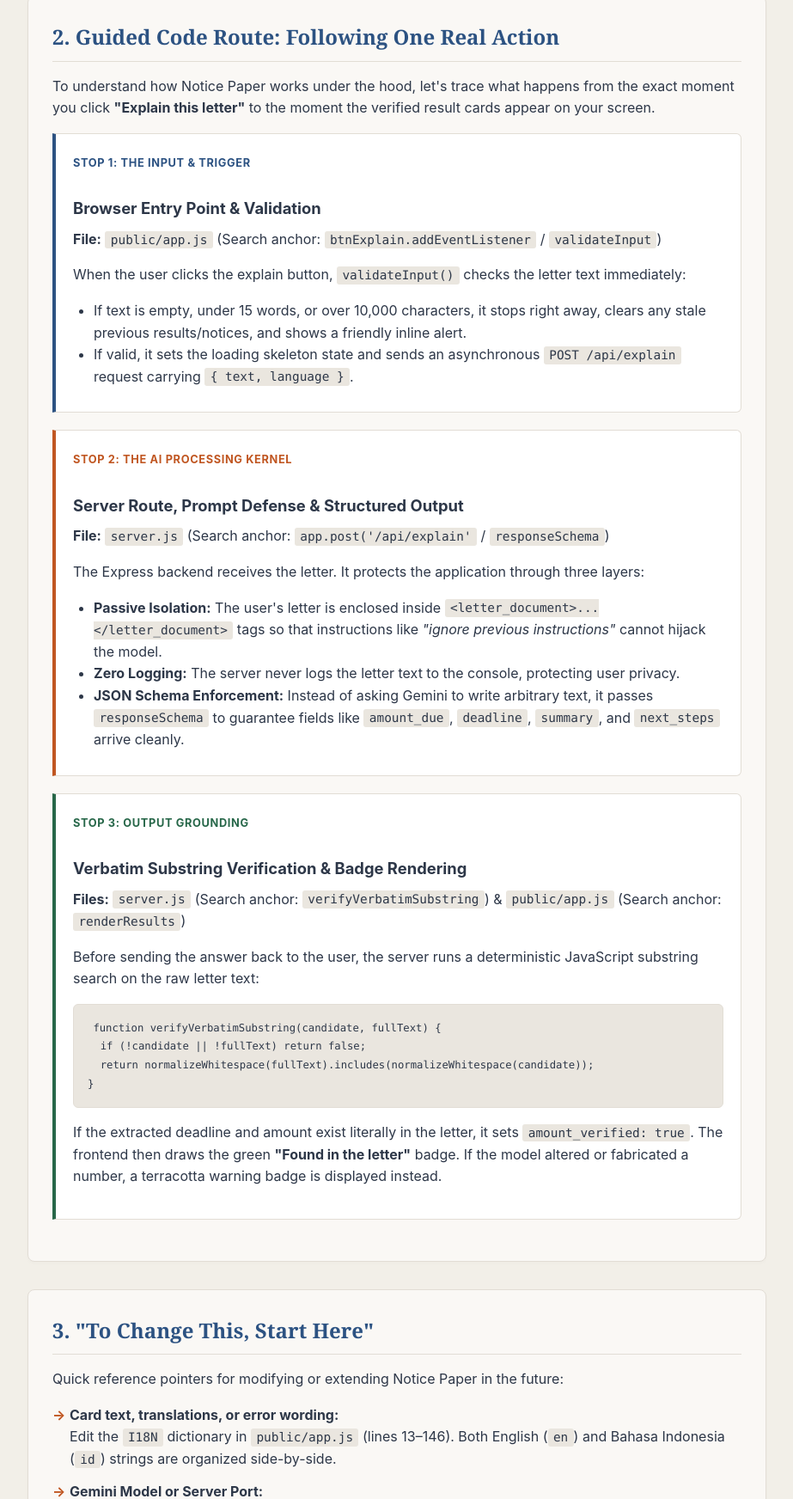
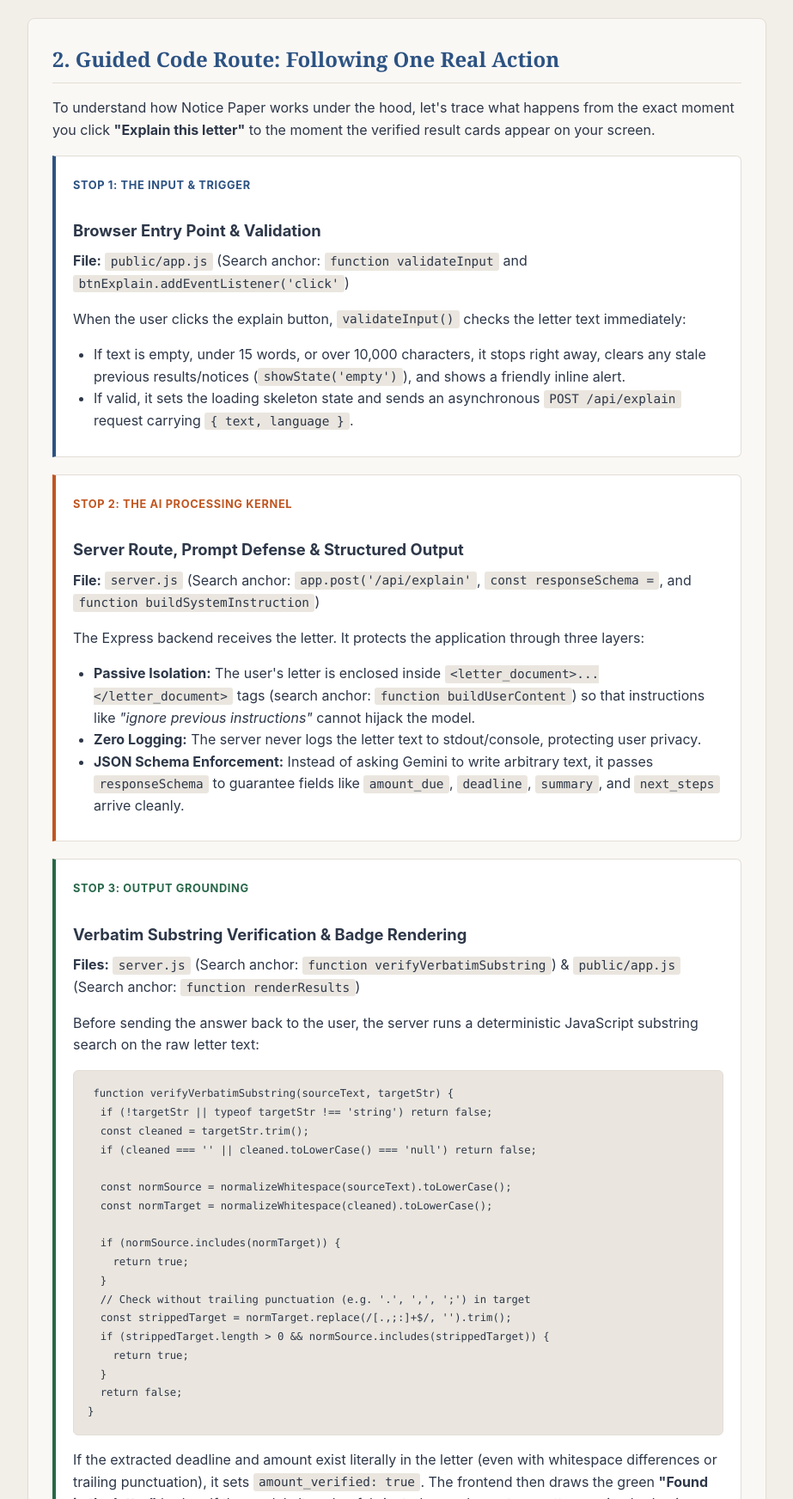
Before and after one commit to galangekapraja/notice-paper, a website: page devpost/app-map.html in a window 1280 px wide. Shown: the part 1056-2800 px from the top of the page at 86% size, without its empty margins (178-1101 px from the left). Drawn offline with Linux system fonts and the light colour scheme.

Commit message:
Update app-map.html with exact verbatim logic, search anchors, and limit documentation

```diff
--- a/devpost/app-map.html
+++ b/devpost/app-map.html
@@ -187,6 +187,14 @@
       margin-top: 1rem;
     }
 
+    .limit-box {
+      border-left: 4px solid #D69E2E;
+      background: #FEFCBF;
+      padding: 1rem 1.25rem;
+      border-radius: 0 6px 6px 0;
+      margin-top: 1rem;
+    }
+
     footer {
       text-align: center;
       font-size: 0.85rem;
@@ -211,7 +219,7 @@
       <ul style="margin-left: 1.5rem; margin-bottom: 1rem;">
         <li><strong>Frontend Client (<code>public/index.html</code>, <code>public/app.js</code>, <code>public/style.css</code>)</strong>: Collects letter text, validates boundaries (&lt;15 words, &gt;10,000 characters, empty), renders loading states, and draws verified badges.</li>
         <li><strong>Server &amp; API Controller (<code>server.js</code>)</strong>: Enforces a 50kb payload limit, wraps letters in passive <code>&lt;letter_document&gt;</code> tags for prompt injection defense, and queries Gemini with native structured outputs.</li>
-        <li><strong>Deterministic Verbatim Verifier (<code>server.js</code>)</strong>: Programmatically checks whether AI-extracted deadlines and amounts literally appear in the source text, normalizing whitespace variations.</li>
+        <li><strong>Deterministic Verbatim Verifier (<code>server.js</code>)</strong>: Programmatically checks whether AI-extracted deadlines and amounts literally appear in the source text, normalizing whitespace and punctuation variations.</li>
       </ul>
 
       <!-- Inline Architecture Diagram -->
@@ -225,7 +233,7 @@
           <text x="110" y="125" font-family="sans-serif" font-size="10" fill="#5A6A80" text-anchor="middle">• POST /api/explain</text>
 
           <!-- Arrow 1 -> 2 -->
-          <path d="M 215 90 L 265 90" stroke="#C05621" stroke-width="2" marker-end="url(#arrow)"/>
+          <path d="M 215 90 L 265 90" stroke="#C05621" stroke-width="2"/>
           <text x="240" y="80" font-family="monospace" font-size="9" fill="#C05621" text-anchor="middle">JSON</text>
 
           <!-- Server Box -->
@@ -257,10 +265,10 @@
       <div class="stop-card">
         <span class="stop-badge">Stop 1: The Input &amp; Trigger</span>
         <h3>Browser Entry Point &amp; Validation</h3>
-        <p><strong>File:</strong> <code>public/app.js</code> (Search anchor: <code>btnExplain.addEventListener</code> / <code>validateInput</code>)</p>
+        <p><strong>File:</strong> <code>public/app.js</code> (Search anchor: <code>function validateInput</code> and <code>btnExplain.addEventListener('click'</code>)</p>
         <p>When the user clicks the explain button, <code>validateInput()</code> checks the letter text immediately:</p>
         <ul style="margin-left: 1.5rem; margin-bottom: 0.5rem;">
-          <li>If text is empty, under 15 words, or over 10,000 characters, it stops right away, clears any stale previous results/notices, and shows a friendly inline alert.</li>
+          <li>If text is empty, under 15 words, or over 10,000 characters, it stops right away, clears any stale previous results/notices (<code>showState('empty')</code>), and shows a friendly inline alert.</li>
           <li>If valid, it sets the loading skeleton state and sends an asynchronous <code>POST /api/explain</code> request carrying <code>{ text, language }</code>.</li>
         </ul>
       </div>
@@ -269,11 +277,11 @@
       <div class="stop-card stop-2">
         <span class="stop-badge">Stop 2: The AI Processing Kernel</span>
         <h3>Server Route, Prompt Defense &amp; Structured Output</h3>
-        <p><strong>File:</strong> <code>server.js</code> (Search anchor: <code>app.post('/api/explain'</code> / <code>responseSchema</code>)</p>
+        <p><strong>File:</strong> <code>server.js</code> (Search anchor: <code>app.post('/api/explain'</code>, <code>const responseSchema =</code>, and <code>function buildSystemInstruction</code>)</p>
         <p>The Express backend receives the letter. It protects the application through three layers:</p>
         <ul style="margin-left: 1.5rem; margin-bottom: 0.5rem;">
-          <li><strong>Passive Isolation:</strong> The user's letter is enclosed inside <code>&lt;letter_document&gt;...&lt;/letter_document&gt;</code> tags so that instructions like <em>"ignore previous instructions"</em> cannot hijack the model.</li>
-          <li><strong>Zero Logging:</strong> The server never logs the letter text to the console, protecting user privacy.</li>
+          <li><strong>Passive Isolation:</strong> The user's letter is enclosed inside <code>&lt;letter_document&gt;...&lt;/letter_document&gt;</code> tags (search anchor: <code>function buildUserContent</code>) so that instructions like <em>"ignore previous instructions"</em> cannot hijack the model.</li>
+          <li><strong>Zero Logging:</strong> The server never logs the letter text to stdout/console, protecting user privacy.</li>
           <li><strong>JSON Schema Enforcement:</strong> Instead of asking Gemini to write arbitrary text, it passes <code>responseSchema</code> to guarantee fields like <code>amount_due</code>, <code>deadline</code>, <code>summary</code>, and <code>next_steps</code> arrive cleanly.</li>
         </ul>
       </div>
@@ -282,13 +290,27 @@
       <div class="stop-card stop-3">
         <span class="stop-badge">Stop 3: Output Grounding</span>
         <h3>Verbatim Substring Verification &amp; Badge Rendering</h3>
-        <p><strong>Files:</strong> <code>server.js</code> (Search anchor: <code>verifyVerbatimSubstring</code>) &amp; <code>public/app.js</code> (Search anchor: <code>renderResults</code>)</p>
+        <p><strong>Files:</strong> <code>server.js</code> (Search anchor: <code>function verifyVerbatimSubstring</code>) &amp; <code>public/app.js</code> (Search anchor: <code>function renderResults</code>)</p>
         <p>Before sending the answer back to the user, the server runs a deterministic JavaScript substring search on the raw letter text:</p>
-        <pre><code>function verifyVerbatimSubstring(candidate, fullText) {
-  if (!candidate || !fullText) return false;
-  return normalizeWhitespace(fullText).includes(normalizeWhitespace(candidate));
+        <pre><code>function verifyVerbatimSubstring(sourceText, targetStr) {
+  if (!targetStr || typeof targetStr !== 'string') return false;
+  const cleaned = targetStr.trim();
+  if (cleaned === '' || cleaned.toLowerCase() === 'null') return false;
+
+  const normSource = normalizeWhitespace(sourceText).toLowerCase();
+  const normTarget = normalizeWhitespace(cleaned).toLowerCase();
+
+  if (normSource.includes(normTarget)) {
+    return true;
+  }
+  // Check without trailing punctuation (e.g. '.', ',', ';') in target
+  const strippedTarget = normTarget.replace(/[.,;:]+$/, '').trim();
+  if (strippedTarget.length > 0 && normSource.includes(strippedTarget)) {
+    return true;
+  }
+  return false;
 }</code></pre>
-        <p>If the extracted deadline and amount exist literally in the letter, it sets <code>amount_verified: true</code>. The frontend then draws the green <strong>"Found in the letter"</strong> badge. If the model altered or fabricated a number, a terracotta warning badge is displayed instead.</p>
+        <p>If the extracted deadline and amount exist literally in the letter (even with whitespace differences or trailing punctuation), it sets <code>amount_verified: true</code>. The frontend then draws the green <strong>"Found in the letter"</strong> badge. If the model altered or fabricated a number, a terracotta warning badge is displayed instead.</p>
       </div>
     </section>
 
@@ -299,22 +321,22 @@
 
       <div class="change-pointer">
         <strong>Card text, translations, or error wording:</strong>
-        <br>Edit the <code>I18N</code> dictionary in <code>public/app.js</code> (lines 13–146). Both English (<code>en</code>) and Bahasa Indonesia (<code>id</code>) strings are organized side-by-side.
+        <br>Edit the <code>I18N</code> dictionary in <code>public/app.js</code> (search anchor: <code>const I18N = {</code>). Both English (<code>en</code>) and Bahasa Indonesia (<code>id</code>) strings are organized side-by-side.
       </div>
 
       <div class="change-pointer">
         <strong>Gemini Model or Server Port:</strong>
-        <br>Edit <code>.env</code>. You can change <code>GEMINI_MODEL=gemini-3.5-flash-lite</code> to any supported Google Gemini model or alter <code>PORT=3000</code> without modifying code.
+        <br>Edit <code>.env</code> (search anchors: <code>GEMINI_MODEL=</code>, <code>PORT=</code>). You can change to any supported Google Gemini model or alter the port without modifying code.
       </div>
 
       <div class="change-pointer">
         <strong>AI Instructions &amp; Interpretation Rules:</strong>
-        <br>Edit <code>systemInstruction</code> in <code>server.js</code> (lines 75–125). Here you can calibrate rules (e.g. earliest deadline pairing, tone, or uncertainty detection).
+        <br>Edit <code>buildSystemInstruction</code> in <code>server.js</code> (search anchor: <code>function buildSystemInstruction</code>). Here you can calibrate rules (e.g. earliest deadline pairing, tone, or uncertainty detection).
       </div>
 
       <div class="change-pointer">
         <strong>Visual Styling, Colors, and Typography:</strong>
-        <br>Edit <code>public/style.css</code>. Notice Paper uses a 60/30/10 CSS custom property palette (<code>--bg-canvas: #F2EFE8</code>, <code>--bg-card: #FAF8F5</code>, <code>--accent-terracotta: #C05621</code>).
+        <br>Edit <code>public/style.css</code> (search anchor: <code>:root {</code>). Notice Paper uses a 60/30/10 CSS custom property palette (<code>--bg-canvas: #F2EFE8</code>, <code>--bg-card: #FAF8F5</code>, <code>--accent-terracotta: #C05621</code>).
       </div>
 
       <details>
@@ -334,10 +356,16 @@
         <p><strong>The reusable architectural pattern:</strong></p>
         <ol style="margin-left: 1.5rem; margin-top: 0.5rem;">
           <li>Let the AI extract the candidate fact (e.g. <code>$60.00</code> or <code>November 3, 2026</code>).</li>
-          <li>Have your server run a deterministic, traditional code check (like <code>fullText.includes(candidate)</code> with whitespace normalization) against the ground-truth user input.</li>
+          <li>Have your server run a deterministic, traditional code check (like <code>verifyVerbatimSubstring(sourceText, targetStr)</code> with whitespace normalization and case-insensitivity) against the ground-truth user input.</li>
           <li>Render explicit confidence badges to the user based on that deterministic check.</li>
         </ol>
-        <p style="margin-top: 0.75rem;">This guarantees you never present an ungrounded number as verified fact, while keeping your architecture fast, cheap, and completely predictable.</p>
+      </div>
+
+      <div class="limit-box">
+        <h3 style="margin-top: 0; color: #744210;">Crucial Architectural Limit: Presence vs. Correctness</h3>
+        <p><strong>The verbatim check proves that a figure is present in the letter, NOT that the right figure was chosen.</strong></p>
+        <p>For example, in a multi-tier bill (such as <code>test-data/sample-multi-amounts.txt</code>), the letter contains both a minimum partial payment (<code>$60.00</code>) and a full total balance (<code>$171.25</code>). Because both figures literally appear in the letter text, <code>verifyVerbatimSubstring()</code> will evaluate to <code>true</code> whichever figure the model extracts.</p>
+        <p>This is why deterministic verification must be paired with explicit prompt pairing rules (Rule 4 in <code>buildSystemInstruction</code>: <code>amount_due</code> must strictly correspond to the earliest required deadline, with secondary tiers moved to uncertainties) and why the README explicitly documents this limit for users and judges.</p>
       </div>
     </section>
 
```
Also changed, not shown: devpost/checklist.md (+7 -7 lines).
